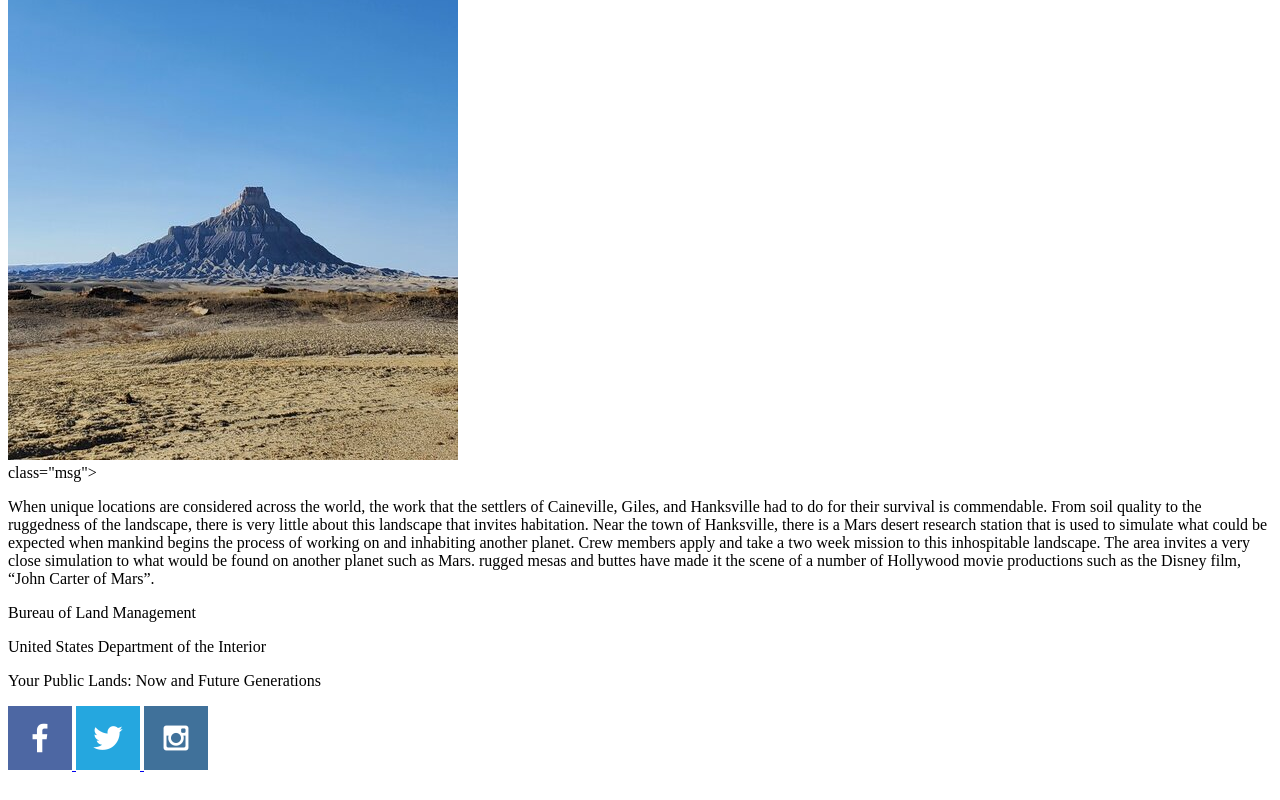
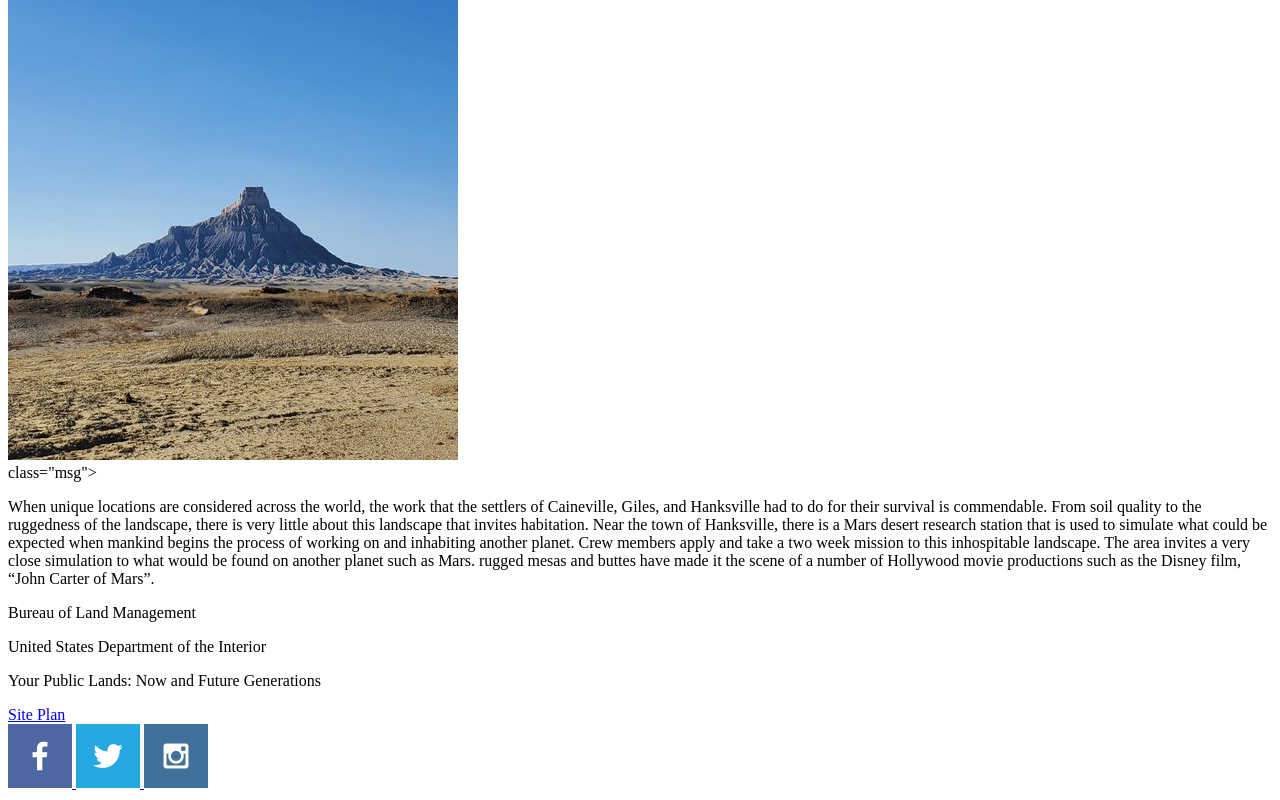
Before and after one commit to hurricanehawley/wwd130, a plain HTML site: page factorybutte/geography.html in a window 1280 px wide. Shown: the part 821-1621 px from the top of the page. Drawn offline with Linux system fonts and the light colour scheme.

Commit message:
siteplan navigation update

```diff
--- a/factorybutte/geography.html
+++ b/factorybutte/geography.html
@@ -42,6 +42,9 @@
             <p>Bureau of Land Management</p>
             <p>United States Department of the Interior</p>
             <p>Your Public Lands: Now and Future Generations</p>
+            <nav>
+                <a href="site-plan.html">Site Plan</a>
+            </nav>
             <div class="social">
                 <a href="https://facebook.com" target="_blank">
                     <img src="images/facebook.png" alt="fb icon">
```
Also changed, not shown: factorybutte/history.html (+3 -0 lines), factorybutte/index.html (+3 -0 lines).
